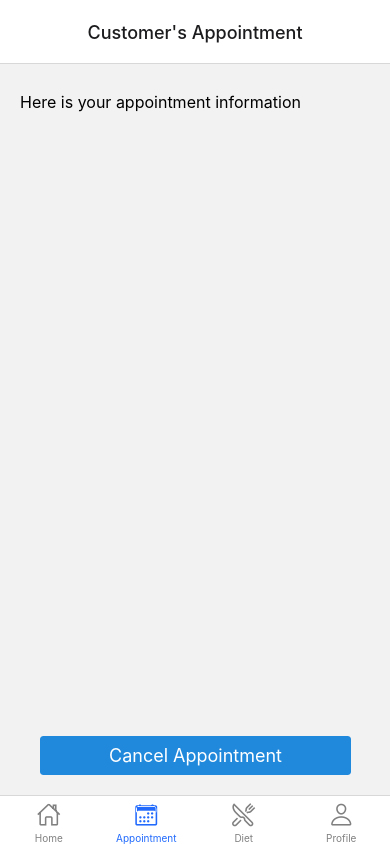
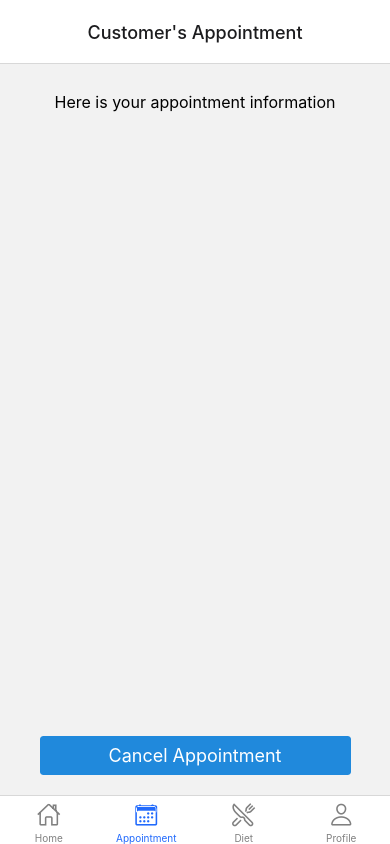
Before and after one commit to AnhCaooo/App-Doctor, a React Native app: screen /Appointment in a window 390 px wide. Built offline with nearby package versions, Linux system fonts and the light colour scheme.

Commit message:
Navigate quick access

```diff
--- a/components/consts/PageImages.js
+++ b/components/consts/PageImages.js
@@ -1,7 +1,7 @@
 const pageImages = [
   {
     id: "1",
-    name: "Appointments",
+    name: "Appointment",
     image: require("../assets/Appointment.png"),
   },
   {
--- a/components/screens/AppointmentScreen.js
+++ b/components/screens/AppointmentScreen.js
@@ -5,11 +5,7 @@ import { Button } from "react-native-elements";
 function AppointmentScreen({ navigation }) {
   return (
     <View style={styles.container}>
-      <View style={styles.subHeader}>
-        <Text style={{ fontSize: 16 }}>
-          Here is your appointment information
-        </Text>
-      </View>
+      <Text style={{ fontSize: 16 }}>Here is your appointment information</Text>
 
       <View style={styles.buttonContainer}>
         <View style={styles.button}>
@@ -29,6 +25,8 @@ const styles = StyleSheet.create({
   container: {
     flex: 1,
     marginTop: 28,
+    alignItems: "center",
+    justifyContent: "center",
   },
   header: {
     marginLeft: 20,
--- a/components/screens/HomeScreen.js
+++ b/components/screens/HomeScreen.js
@@ -84,7 +84,14 @@ export default function HomeScreen({ navigation }) {
               paddingLeft: 20,
               paddingVertical: 30,
             }}
-            renderItem={({ item, index }) => <QuickRoute page={item} />}
+            renderItem={({ item, index }) => (
+              <TouchableOpacity
+                activeOpacity={1}
+                onPress={() => navigation.navigate(item)}
+              >
+                <QuickRoute page={item} />
+              </TouchableOpacity>
+            )}
           />
         </View>
       </ScrollView>
```
